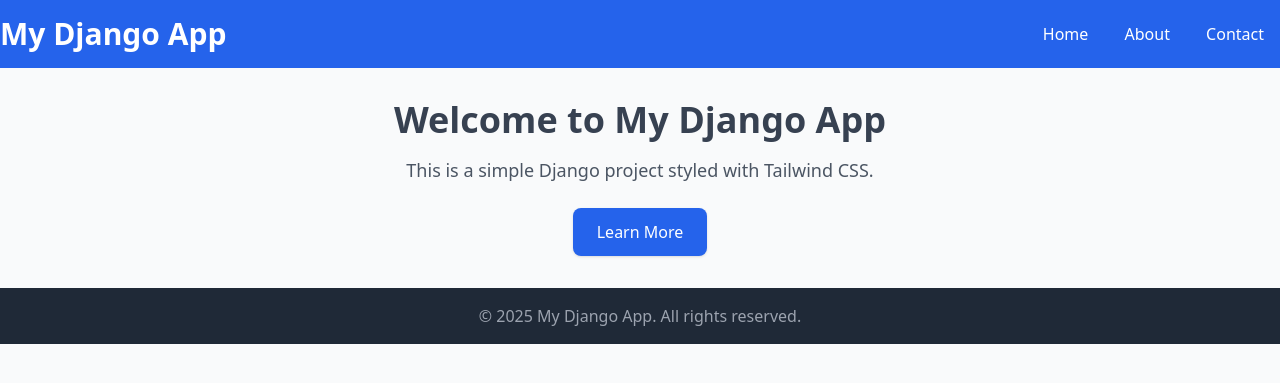
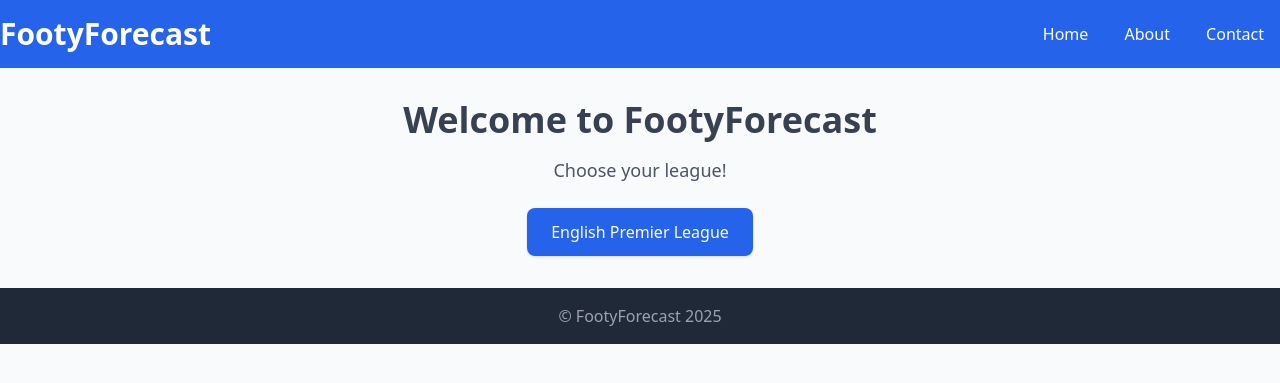
Before and after one commit to samork26/FootyBetz, a Django app: page / in a window 1280 px wide. Shown: the top 383 px of the page. Run offline with Django 5.2, Linux system fonts and the light colour scheme; some libraries are stand-ins or nearby versions.

Commit message:
added FootyForecast name, added a epl.html and changed routes/ views accordingly

```diff
--- a/app/templates/base.html
+++ b/app/templates/base.html
@@ -6,14 +6,14 @@
 <head>
     <meta charset="UTF-8">
     <meta name="viewport" content="width=device-width, initial-scale=1.0">
-    <title>{% block title %}My Django App{% endblock %}</title>
+    <title>{% block title %}FootyForecast | Base{% endblock %}</title>
     {% tailwind_css %}
 </head>
 <body class="bg-gray-50 text-gray-900">
     <header class="bg-blue-600 text-white py-4">
         <div class="container mx-auto flex justify-between items-center">
             <h1 class="text-3xl font-bold">
-                <a href="/" class="hover:underline">My Django App</a>
+                <a href="/" class="hover:underline">FootyForecast</a>
             </h1>
             <nav>
                 <a href="/" class="px-4 py-2 hover:bg-blue-500 rounded">Home</a>
@@ -28,7 +28,7 @@
         {% endblock %}
     </main>
     <footer class="bg-gray-800 text-gray-400 text-center py-4">
-        <p>&copy; 2025 My Django App. All rights reserved.</p>
+        <p>&copy; FootyForecast 2025</p>
     </footer>
 </body>
 </html>
--- a/app/templates/index.html
+++ b/app/templates/index.html
@@ -1,15 +1,15 @@
 {% extends "base.html" %}
 
-{% block title %}Home | My Django App{% endblock %}
+{% block title %}FootyForecast | Home{% endblock %}
 
 {% block content %}
 <div class="text-center">
-    <h2 class="text-4xl font-extrabold text-gray-700">Welcome to My Django App</h2>
+    <h2 class="text-4xl font-extrabold text-gray-700">Welcome to FootyForecast</h2>
     <p class="mt-4 text-lg text-gray-600">
-        This is a simple Django project styled with Tailwind CSS.
+        Choose your league!
     </p>
-    <a href="/about/" class="mt-6 inline-block bg-blue-600 text-white px-6 py-3 rounded-lg shadow hover:bg-blue-700">
-        Learn More
+    <a href="/epl/" class="mt-6 inline-block bg-blue-600 text-white px-6 py-3 rounded-lg shadow hover:bg-blue-700">
+        English Premier League
     </a>
 </div>
 {% endblock %}
--- a/app/urls.py
+++ b/app/urls.py
@@ -3,6 +3,6 @@ from . import views
 
 urlpatterns = [
     path('', views.home, name='home'),  # Example view
-    path('about/', views.about, name='learn_more'),
+    path('epl/', views.epl, name='learn_more'),
     path('contact/', views.contact, name='contact'),
 ]
--- a/app/views.py
+++ b/app/views.py
@@ -3,8 +3,8 @@ from django.shortcuts import render
 def home(request):
     return render(request, 'index.html')  # Pointing to templates/home.html
 
-def about(request):
-    return render(request, 'about.html')
+def epl(request):
+    return render(request, 'epl.html')
 
 def contact(request):
     return render(request, 'contact.html')
```
Also changed, not shown: app/templates/about.html (deleted, +0 -24 lines), app/templates/epl.html (added, +23 -0 lines), README.md.
